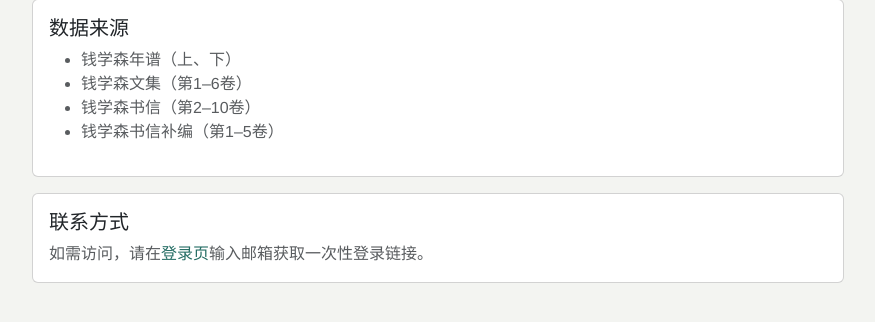
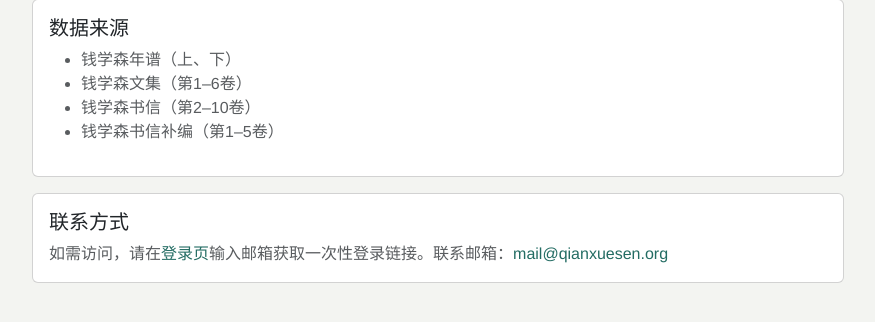
Before and after one commit to tianyuf/qian-wenku-web, a Flask app: page /about in a window 1280 px wide. Shown: the part 766-1088 px from the top of the page, without its empty margins (202-1077 px from the left). Run offline with Flask 3, Linux system fonts and the light colour scheme; data that the repository does not hold is empty; some libraries are stand-ins or nearby versions.

Commit message:
Add contact email to about page

```diff
--- a/src/qian_wenku_web/templates/about.html
+++ b/src/qian_wenku_web/templates/about.html
@@ -65,7 +65,7 @@
         <div class="card-body">
             <h5 class="card-title">联系方式</h5>
             <p class="card-text text-muted mb-0">
-                如需访问，请在<a href="{{ url_for('login') }}">登录页</a>输入邮箱获取一次性登录链接。
+                如需访问，请在<a href="{{ url_for('login') }}">登录页</a>输入邮箱获取一次性登录链接。联系邮箱：<a href="mailto:mail@qianxuesen.org">mail@qianxuesen.org</a>
             </p>
         </div>
     </div>
```
